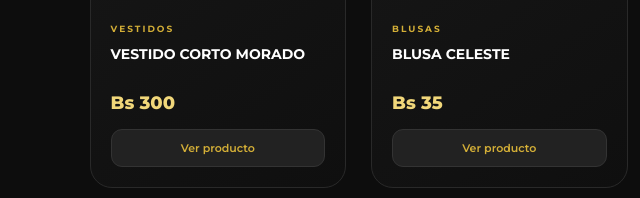
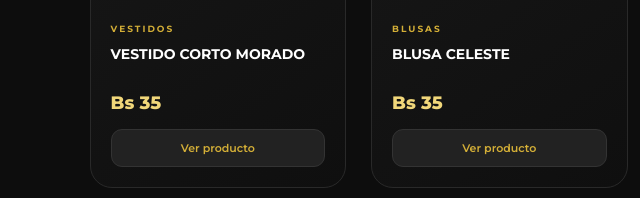
Before and after one commit to JRchiper13/veyrun.web.github.io, a plain HTML site: page index.html in a window 1280 px wide. Shown: the part 6682-6880 px from the top of the page, 0-640 px from the left. Drawn offline with Linux system fonts and the light colour scheme.

Commit message:
Update index.html

```diff
--- a/index.html
+++ b/index.html
@@ -758,7 +758,7 @@
             <div class="product-info">
                 <span>Vestidos</span>
                 <h3>VESTIDO CORTO MORADO</h3>
-                <p class="price">Bs 300</p>
+                <p class="price">Bs 35</p>
                 <a class="product-link" href="producto/productos33.html" target="_blank">
                     Ver producto
                 </a>
```
